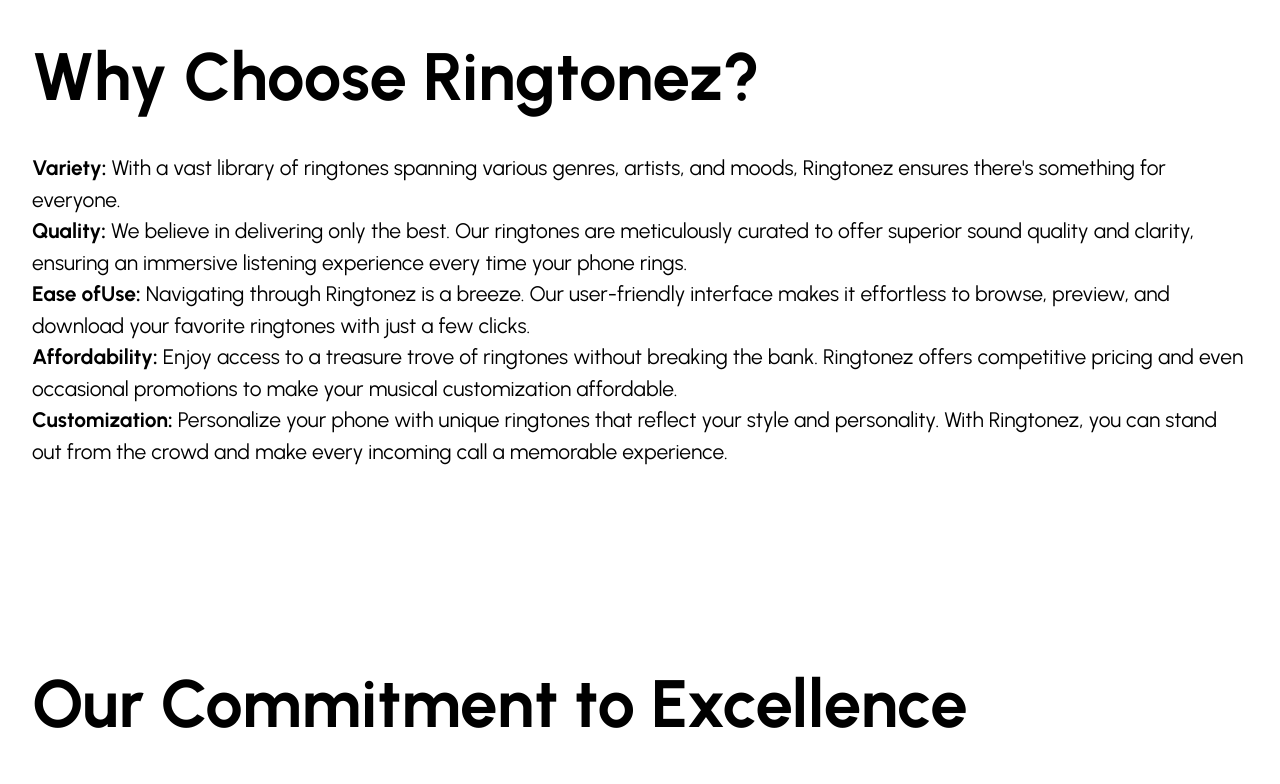
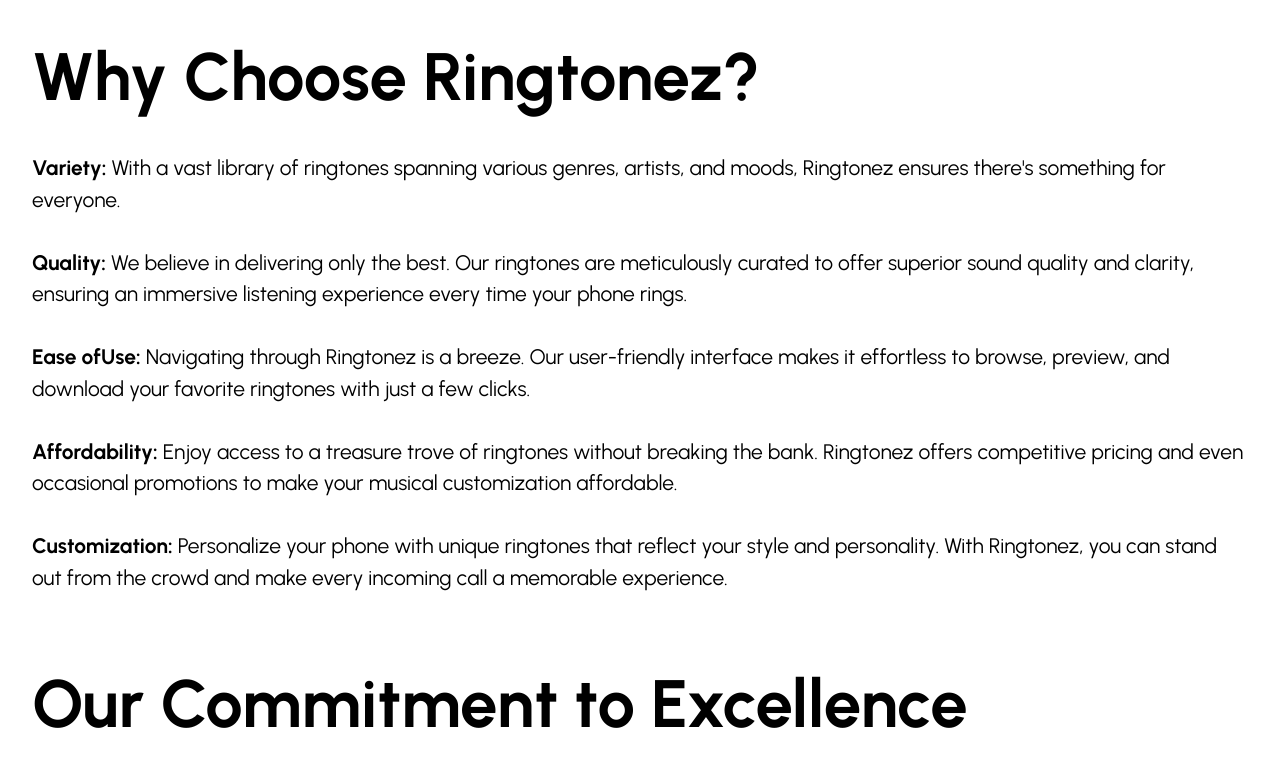
Before and after one commit to SardarJagjeetSingh/Ringtonez, a Next.js app: page /About in a window 1280 px wide. Shown: the part 418-1202 px from the top of the page. Built offline with nearby package versions, Linux system fonts and the light colour scheme.

Commit message:
fix routing

```diff
--- a/app/About/page.tsx
+++ b/app/About/page.tsx
@@ -13,15 +13,21 @@
         Why Choose Ringtonez?
       </div>
       <div className='absolute h-[448px] w-[1216px] top-[570px] left-[32px] font-[400] text-[21px] leading-[31.5px] Urbanist'>
-        <span className='font-[700] leading-[31.5px] text-[21px]'> Variety:</span> With a vast library of ringtones spanning various genres, artists, and moods, Ringtonez ensures there's something for everyone.
-
-        <br className='leading-[31.5px]' /><span className='font-[700] leading-[31.5px] text-[21px]'> Quality:</span> We believe in delivering only the best. Our ringtones are meticulously curated to offer superior sound quality and clarity, ensuring an immersive listening experience every time your phone rings.
-
-        <br className='leading-[31.5px]'/><span className='font-[700] leading-[31.5px] text-[21px]'> Ease ofUse: </span> Navigating through Ringtonez is a breeze. Our user-friendly interface makes it effortless to browse, preview, and download your favorite ringtones with just a few clicks.
-
-        <br /><span className='font-[700] leading-[31.5px] text-[21px]'> Affordability:</span> Enjoy access to a treasure trove of ringtones without breaking the bank. Ringtonez offers competitive pricing and even occasional promotions to make your musical customization affordable.
-
-        <br /><span className='font-[700] leading-[31.5px] text-[21px]'> Customization:</span> Personalize your phone with unique ringtones that reflect your style and personality. With Ringtonez, you can stand out from the crowd and make every incoming call a memorable experience.
+        <div>
+          <span className='font-[700] leading-[31.5px] text-[21px]'> Variety:</span> With a vast library of ringtones spanning various genres, artists, and moods, Ringtonez ensures there's something for everyone.
+        </div>
+        <div>
+          <br className='leading-[31.5px]' /><span className='font-[700] leading-[31.5px] text-[21px]'> Quality:</span> We believe in delivering only the best. Our ringtones are meticulously curated to offer superior sound quality and clarity, ensuring an immersive listening experience every time your phone rings.
+        </div>
+        <div>
+          <br className='leading-[31.5px]' /><span className='font-[700] leading-[31.5px] text-[21px]'> Ease ofUse: </span> Navigating through Ringtonez is a breeze. Our user-friendly interface makes it effortless to browse, preview, and download your favorite ringtones with just a few clicks.
+        </div>
+        <div>
+          <br /><span className='font-[700] leading-[31.5px] text-[21px]'> Affordability:</span> Enjoy access to a treasure trove of ringtones without breaking the bank. Ringtonez offers competitive pricing and even occasional promotions to make your musical customization affordable.
+        </div>
+        <div>
+          <br /><span className='font-[700] leading-[31.5px] text-[21px]'> Customization:</span> Personalize your phone with unique ringtones that reflect your style and personality. With Ringtonez, you can stand out from the crowd and make every incoming call a memorable experience.
+        </div>
       </div>
 
       <div className='absolute h-[87px] w-[1216px] top-[1078px] left-[32px] font-[700] text-[67px] tracking-[-2.5%] leading-[87.1px] Urbanist'>
--- a/app/PrivacyPolicy/Page.tsx
+++ b/app/PrivacyPolicy/Page.tsx
@@ -11,30 +11,40 @@
             <div className='h-[311px] w-[1216px] gap-[32px] flex flex-col'>
                 <div className='h-[87px] w-[1216px] font-[700] text-[67px] leading-[87.1px] tracking-[-2.5%] text-[#232323]'>Information We Collect</div>
                 <div className='h-[64px] w-[1216px] font-[700] text-[21px] leading-[31.5px] text-[#232323]'>
+                    <div>
                         Personal Information: <span className='font-[400]'>When you register an account, make a purchase, or contact us for support, we may collect personal information such as your name, email address, billing address, and phone number.</span>
-
+                    </div>
+                    <div>
                         <br /> Usage Data: <span className='font-[400]'>We may automatically collect certain information when you visit our website, including your IP address, browser type, operating system, and browsing behavior. This information helps us analyze trends, improve our website, and customize your experience.
                         </span>
+                    </div>
                 </div>
             </div>
 
             <div className='h-[407px] w-[1216px] gap-[32px] flex flex-col'>
                 <div className='h-[87px] w-[1216px] font-[700] text-[67px] leading-[87.1px] tracking-[-2.5%] text-[#232323]'>How We Use Your Information</div>
                 <div className='h-[64px] w-[1216px] font-[700] text-[21px] leading-[31.5px] text-[#232323]'>
+                    <div>
                         To Provide Services: <span className='font-[400]'> We use your personal information to fulfill your requests, process transactions, and deliver the products or services you've purchased.</span>
-
+                    </div>
+                    <div>
                         <br /> To Communicate with You: <span className='font-[400]'> We may use your contact information to send you important updates, newsletters, promotional offers, and other communications related to our products and services. You can opt out of receiving marketing communications at any time.</span>
-
+                    </div>
+                    <div>
                         <br />To Improve Our Services: <span className='font-[400]'> We analyze usage data to better understand how visitors interact with our website and to identify areas for improvement.</span>
+                    </div>
                 </div>
             </div>
 
             <div className='h-[311px] w-[1216px] gap-[32px] flex flex-col'>
                 <div className='h-[87px] w-[1216px] font-[700] text-[67px] leading-[87.1px] tracking-[-2.5%] text-[#232323]'>Information Sharing and Disclosure</div>
                 <div className='h-[64px] w-[1216px] font-[700] text-[21px] leading-[31.5px] text-[#232323]'>
+                    <div>
                         Third-Party Service Providers: <span className='font-[400]'> We may share your information with trusted third-party service providers who assist us in operating our website, conducting business, or servicing you. These third parties are contractually obligated to keep your information confidential and secure.</span>
-
-                   <br /> Legal Compliance: <span className='font-[00]'> We may disclose your information if required to do so by law or in response to valid legal requests, such as court orders or subpoenas.</span></div>
+                    </div>
+                    <div>
+                        <br /> Legal Compliance: <span className='font-[400]'> We may disclose your information if required to do so by law or in response to valid legal requests, such as court orders or subpoenas.</span></div>
+                </div>
             </div>
 
             <div className='h-[215px] w-[1216px] gap-[32px] flex flex-col'>
--- a/app/page.tsx
+++ b/app/page.tsx
@@ -1,6 +1,6 @@
 import React from 'react'
 import dynamic from "next/dynamic";
-import Home from './Home/Page';
+import Home from './Home/page';
 
 
 const page = () => {
```
Lines whose indentation alone changed are shown as unchanged.
